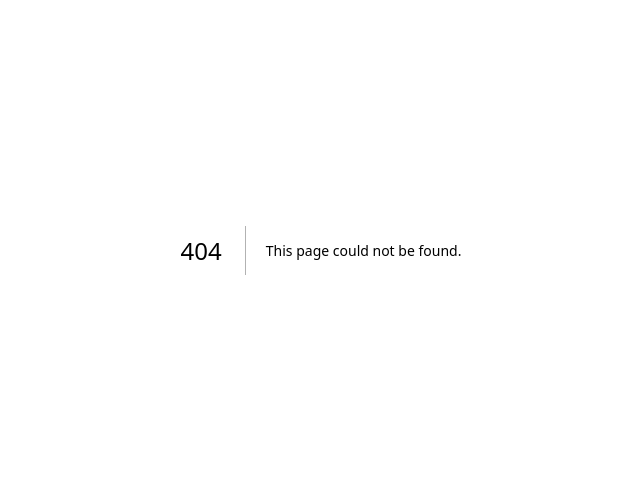
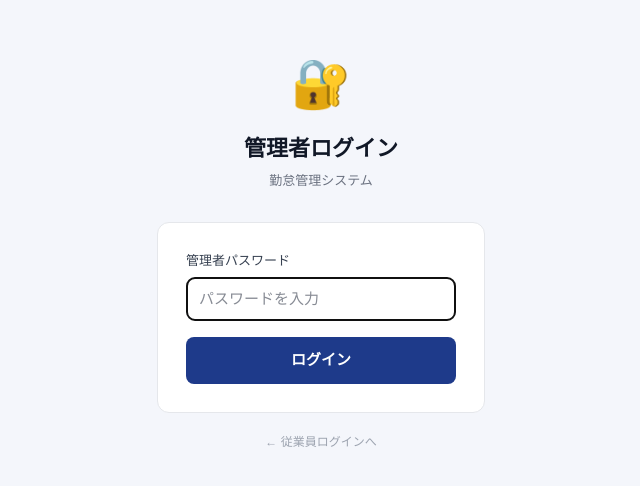
Before and after one commit to takumiinoue-beep/kintai-app, a Next.js app: page /admin/login in a window 1280 px wide. Before the commit this address had no page. Shown: the part 150-636 px from the top of the page, without its empty margins (319-959 px from the left). Built offline with nearby package versions, Linux system fonts and the light colour scheme.

Commit message:
管理者ログイン追加・従業員登録改善

```diff
--- /dev/null
+++ b/app/(admin)/admin/login/page.js
@@ -0,0 +1,76 @@
+'use client'
+import { useState } from 'react'
+import { useRouter } from 'next/navigation'
+
+export default function AdminLogin() {
+  const router = useRouter()
+  const [password, setPassword] = useState('')
+  const [error, setError] = useState('')
+  const [loading, setLoading] = useState(false)
+
+  async function handleLogin(e) {
+    e.preventDefault()
+    setError('')
+    setLoading(true)
+    try {
+      const res = await fetch('/api/admin-auth', {
+        method: 'POST',
+        headers: { 'Content-Type': 'application/json' },
+        body: JSON.stringify({ password }),
+      })
+      const data = await res.json()
+      if (!res.ok) { setError(data.error); return }
+      localStorage.setItem('kintai_admin', '1')
+      router.push('/admin')
+    } catch {
+      setError('通信エラーが発生しました')
+    } finally {
+      setLoading(false)
+    }
+  }
+
+  return (
+    <div style={{ minHeight: '100vh', display: 'flex', alignItems: 'center', justifyContent: 'center', background: '#f4f6fb' }}>
+      <div style={{ width: '100%', maxWidth: 360, padding: 16 }}>
+        <div style={{ textAlign: 'center', marginBottom: 32 }}>
+          <div style={{ fontSize: 48, marginBottom: 12 }}>🔐</div>
+          <h1 style={{ fontSize: 22, fontWeight: 700, color: '#111827', margin: 0 }}>管理者ログイン</h1>
+          <p style={{ fontSize: 13, color: '#6b7280', marginTop: 6 }}>勤怠管理システム</p>
+        </div>
+
+        <div style={{ background: 'white', borderRadius: 12, border: '1px solid #e5e7eb', padding: 28 }}>
+          <form onSubmit={handleLogin} style={{ display: 'flex', flexDirection: 'column', gap: 16 }}>
+            {error && (
+              <div style={{ background: '#fef2f2', border: '1px solid #fecaca', color: '#dc2626', borderRadius: 6, padding: '10px 14px', fontSize: 14 }}>
+                {error}
+              </div>
+            )}
+            <div>
+              <label style={{ fontSize: 13, fontWeight: 500, color: '#374151', display: 'block', marginBottom: 6 }}>管理者パスワード</label>
+              <input
+                type="password"
+                value={password}
+                onChange={e => setPassword(e.target.value)}
+                placeholder="パスワードを入力"
+                required
+                autoFocus
+                style={{ width: '100%', border: '1px solid #e5e7eb', borderRadius: 8, padding: '10px 12px', fontSize: 15, boxSizing: 'border-box' }}
+              />
+            </div>
+            <button type="submit" disabled={loading} style={{
+              width: '100%', padding: '12px', background: '#1e3a8a', color: 'white',
+              border: 'none', borderRadius: 8, fontSize: 15, fontWeight: 600,
+              cursor: loading ? 'default' : 'pointer', opacity: loading ? 0.7 : 1,
+            }}>
+              {loading ? 'ログイン中...' : 'ログイン'}
+            </button>
+          </form>
+        </div>
+
+        <div style={{ textAlign: 'center', marginTop: 16 }}>
+          <a href="/" style={{ fontSize: 12, color: '#9ca3af' }}>← 従業員ログインへ</a>
+        </div>
+      </div>
+    </div>
+  )
+}
--- /dev/null
+++ b/app/(admin)/layout.js
@@ -0,0 +1,46 @@
+'use client'
+import { useEffect, useState } from 'react'
+import { useRouter, usePathname } from 'next/navigation'
+
+export default function AdminLayout({ children }) {
+  const router = useRouter()
+  const path = usePathname()
+  const [checked, setChecked] = useState(false)
+
+  useEffect(() => {
+    if (path === '/admin/login') { setChecked(true); return }
+    const isAdmin = localStorage.getItem('kintai_admin')
+    if (!isAdmin) { router.replace('/admin/login'); return }
+    setChecked(true)
+  }, [path])
+
+  if (!checked) return null
+
+  if (path === '/admin/login') return <>{children}</>
+
+  function handleLogout() {
+    localStorage.removeItem('kintai_admin')
+    router.push('/admin/login')
+  }
+
+  return (
+    <div style={{ minHeight: '100vh', display: 'flex', flexDirection: 'column', background: '#f4f6fb', fontFamily: 'sans-serif' }}>
+      <header style={{ background: '#1e3a8a', color: 'white', display: 'flex', alignItems: 'center', justifyContent: 'space-between', padding: '0 32px', height: 52 }}>
+        <div style={{ display: 'flex', alignItems: 'center', gap: 16 }}>
+          <span style={{ fontWeight: 700, fontSize: 16 }}>勤怠管理</span>
+          <span style={{ fontSize: 12, background: 'rgba(255,255,255,0.2)', padding: '2px 10px', borderRadius: 20 }}>管理者</span>
+        </div>
+        <div style={{ display: 'flex', alignItems: 'center', gap: 12 }}>
+          <a href="/admin" style={{ fontSize: 13, color: 'rgba(255,255,255,0.75)', textDecoration: 'none' }}>ホーム</a>
+          <button onClick={handleLogout} style={{
+            fontSize: 12, color: 'rgba(255,255,255,0.7)', background: 'rgba(255,255,255,0.15)',
+            border: '1px solid rgba(255,255,255,0.3)', borderRadius: 4, padding: '4px 12px', cursor: 'pointer',
+          }}>ログアウト</button>
+        </div>
+      </header>
+      <main style={{ flex: 1, padding: '32px' }}>
+        {children}
+      </main>
+    </div>
+  )
+}
--- /dev/null
+++ b/app/api/admin-auth/route.js
@@ -0,0 +1,10 @@
+import { NextResponse } from 'next/server'
+
+export async function POST(req) {
+  const { password } = await req.json()
+  const correct = process.env.ADMIN_PASSWORD || 'admin1234'
+  if (password !== correct) {
+    return NextResponse.json({ error: 'パスワードが正しくありません' }, { status: 401 })
+  }
+  return NextResponse.json({ ok: true })
+}
--- a/app/page.js
+++ b/app/page.js
@@ -80,7 +80,7 @@ export default function LoginPage() {
         </div>
 
         <div className="text-center mt-4">
-          <a href="/admin" className="text-xs text-gray-400 hover:text-gray-600">管理者ページへ →</a>
+          <a href="/admin/login" className="text-xs text-gray-400 hover:text-gray-600">管理者ページへ →</a>
         </div>
       </div>
     </div>
```
